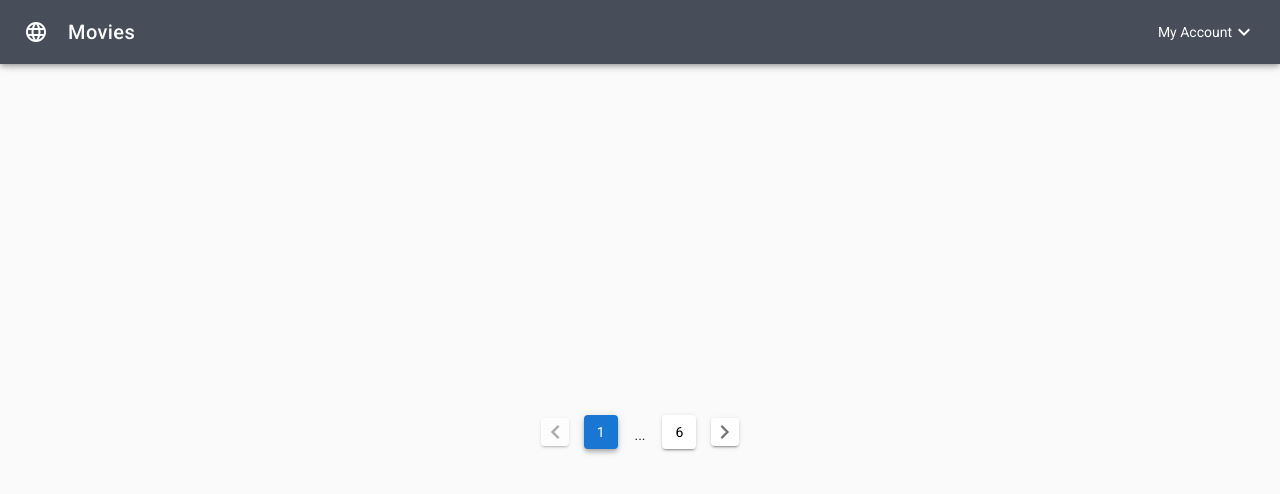
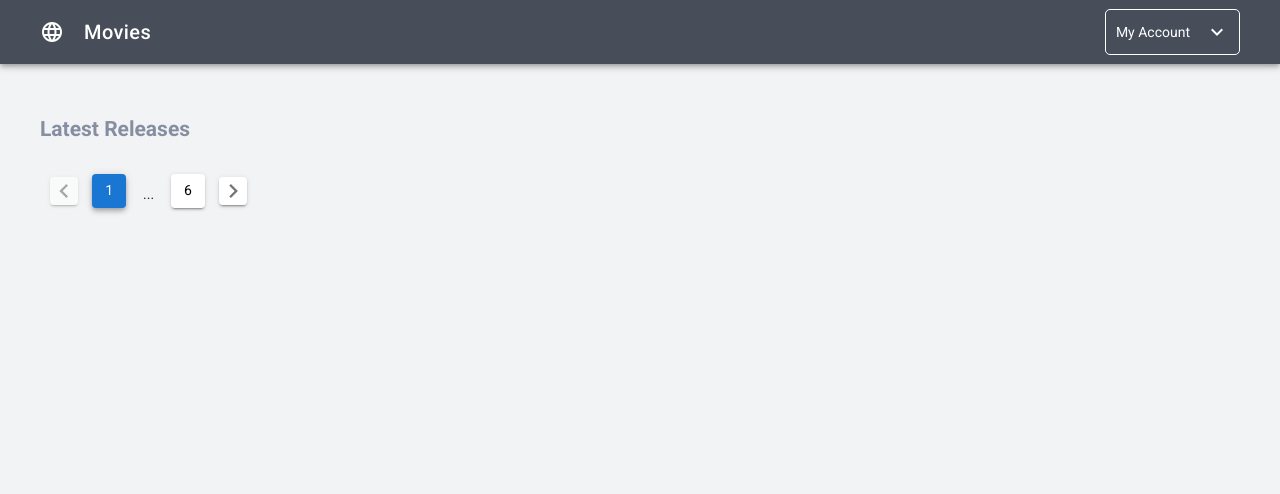
Before and after one commit to AnnaBova19/movie-grid, a Vue app: page /#/movies in a window 1280 px wide. Shown: the top 494 px of the page. Built offline with nearby package versions, Linux system fonts and the light colour scheme.

Commit message:
Added some styles

```diff
--- a/src/shared/components/header.vue
+++ b/src/shared/components/header.vue
@@ -3,10 +3,10 @@
     <v-icon @click="goToPage('/')">language</v-icon>
     <v-toolbar-title>Movies</v-toolbar-title>
     <v-spacer></v-spacer>
-    <v-toolbar-items class="hidden-sm-and-down">
+    <v-toolbar-items>
       <v-menu offset-y>
-        <div class="flex-row flex-row__btw" slot="activator">
-          <span>My Account</span>
+        <div class="flex-row flex-row__btw menu" slot="activator">
+          <span class="hidden-sm-and-down">My Account</span>
           <v-icon>expand_more</v-icon>
         </div>
         <v-list>
@@ -56,4 +56,14 @@ export default class Header extends Vue {
   color: $color-mg-primary-white;
   cursor: pointer;
 }
+
+.menu {
+  padding: 10px;
+  border: 1px solid $color-mg-primary-white;
+  border-radius: 5px;
+
+  span {
+    margin-right: 15px;
+  }
+}
 </style>
--- a/src/styles/_colors.scss
+++ b/src/styles/_colors.scss
@@ -1,2 +1,5 @@
 $color-mg-primary-white: #ffffff;
 $color-mg-primary-gray: #474e5a;
+$color-mg-primary-light-gray: #868EA2;
+
+$color-mg-background: #F1F3F4;
--- a/src/styles/global.scss
+++ b/src/styles/global.scss
@@ -1,3 +1,5 @@
+@import 'colors';
+
 html {
   overflow-y: hidden !important;
 }
@@ -43,3 +45,10 @@ body {
     justify-content: space-between;
   }
 }
+
+/******** Page Title**********/
+%page-title {
+  font-size: 1.5em;
+  font-weight: bold;
+  color: $color-mg-primary-light-gray;
+}
--- a/src/styles/vuetify.scss
+++ b/src/styles/vuetify.scss
@@ -0,0 +1,7 @@
+.v-toolbar__content {
+  padding: 0 40px !important;
+}
+
+.v-content {
+  background: $color-mg-background;
+}
--- a/src/views/Movies.vue
+++ b/src/views/Movies.vue
@@ -1,5 +1,10 @@
 <template>
-  <div class="movies-container flex-col">
+  <div class="movies flex-col flex-col__start">
+    <div class="movies__title mb-4">Latest Releases</div>
+    <div class="movies__container flex-row flex-row__btw">
+
+    </div>
+
     <div class="text-xs-center">
       <v-pagination
         v-model="page"
@@ -27,8 +32,16 @@ export default class Movies extends Vue {
 </script>
 
 <style lang="scss" scoped>
-.movies-container {
+@import 'src/styles/global';
+@import 'src/styles/colors';
+
+.movies {
   width: 100%;
   height: 100%;
+  padding: 50px 40px;
+
+  &__title {
+    @extend %page-title;
+  }
 }
 </style>
```
